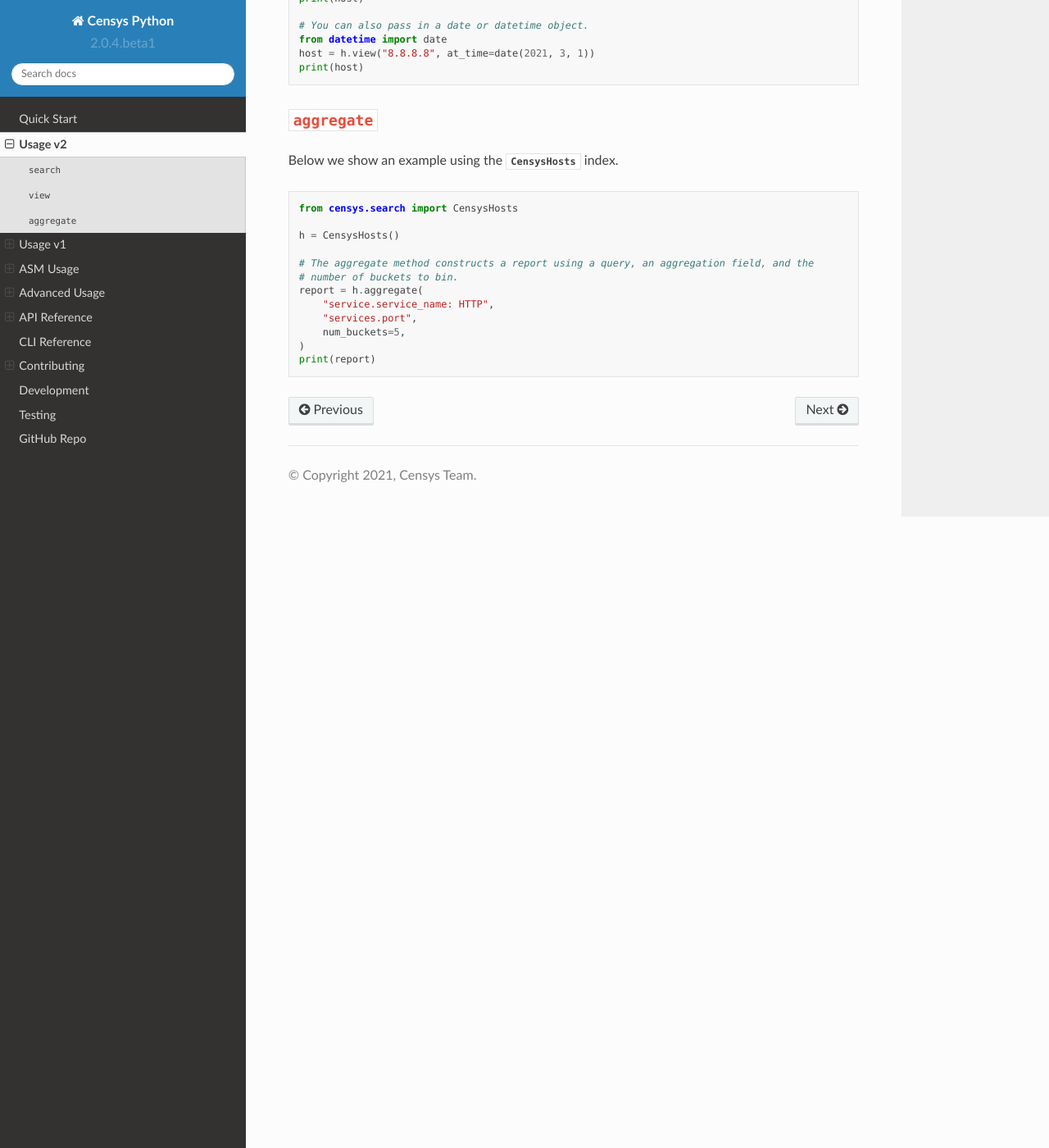
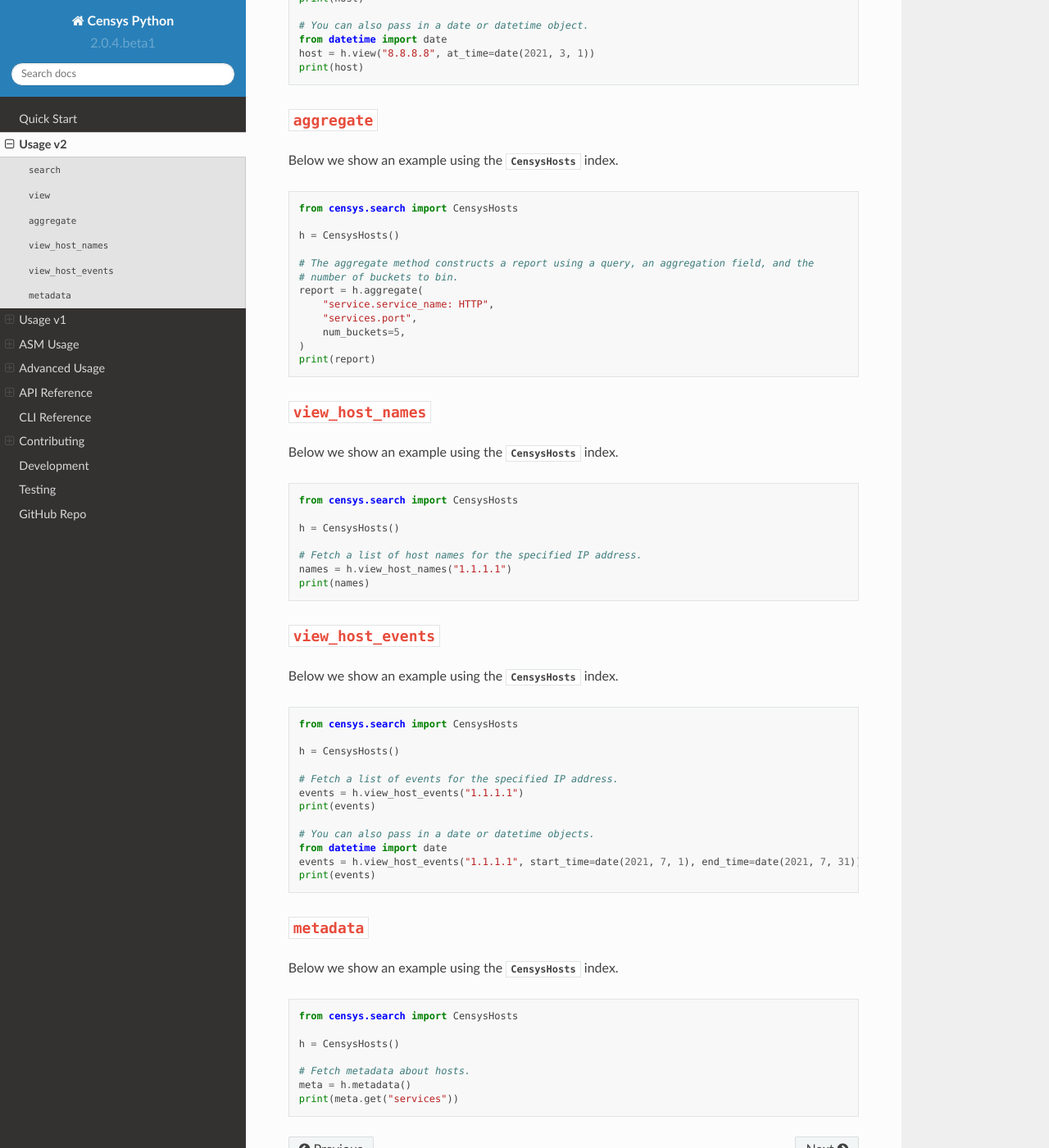
Before and after one commit to censys/censys-python, a Sphinx documentation site: the page built from docs/usage-v2.rst, in a window 1280 px wide and 1400 px high, scrolled down 1359 px. Shown: the whole window at 82% size. Built offline with Sphinx 7.4.7 and the Read the Docs theme 2.0.0, drawn with Linux system fonts in a browser that asks for light colours; the version number is read from the project's files by our own code.

Commit message:
chore(docs): Add new methods

```diff
--- a/docs/conf.py
+++ b/docs/conf.py
@@ -12,7 +12,7 @@
 import sys
 from datetime import datetime
 
-import sphinx_rtd_theme
+import sphinx_rtd_theme  # noqa
 
 from censys.common import __version__
 
--- a/docs/usage-v2.rst
+++ b/docs/usage-v2.rst
@@ -86,3 +86,53 @@
         num_buckets=5,
     )
     print(report)
+
+``view_host_names``
+-------------------
+
+Below we show an example using the :attr:`CensysHosts <censys.search.v2.CensysHosts>` index.
+
+.. code:: python
+
+    from censys.search import CensysHosts
+
+    h = CensysHosts()
+
+    # Fetch a list of host names for the specified IP address.
+    names = h.view_host_names("1.1.1.1")
+    print(names)
+
+``view_host_events``
+--------------------
+
+Below we show an example using the :attr:`CensysHosts <censys.search.v2.CensysHosts>` index.
+
+.. code:: python
+
+    from censys.search import CensysHosts
+
+    h = CensysHosts()
+
+    # Fetch a list of events for the specified IP address.
+    events = h.view_host_events("1.1.1.1")
+    print(events)
+
+    # You can also pass in a date or datetime objects.
+    from datetime import date
+    events = h.view_host_events("1.1.1.1", start_time=date(2021, 7, 1), end_time=date(2021, 7, 31))
+    print(events)
+
+``metadata``
+-------------
+
+Below we show an example using the :attr:`CensysHosts <censys.search.v2.CensysHosts>` index.
+
+.. code:: python
+
+    from censys.search import CensysHosts
+
+    h = CensysHosts()
+
+    # Fetch metadata about hosts.
+    meta = h.metadata()
+    print(meta.get("services"))
```
Also changed, not shown: docs/censys.common.rst (+19 -3 lines).
